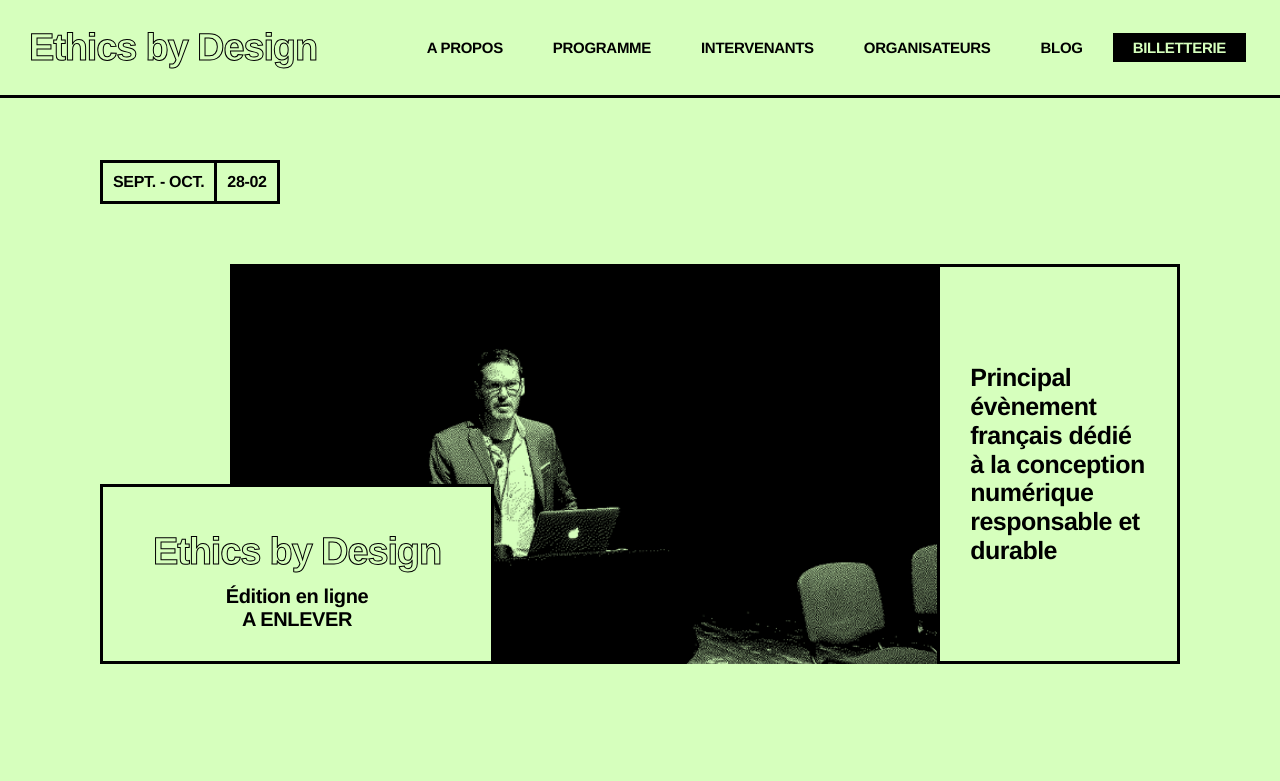
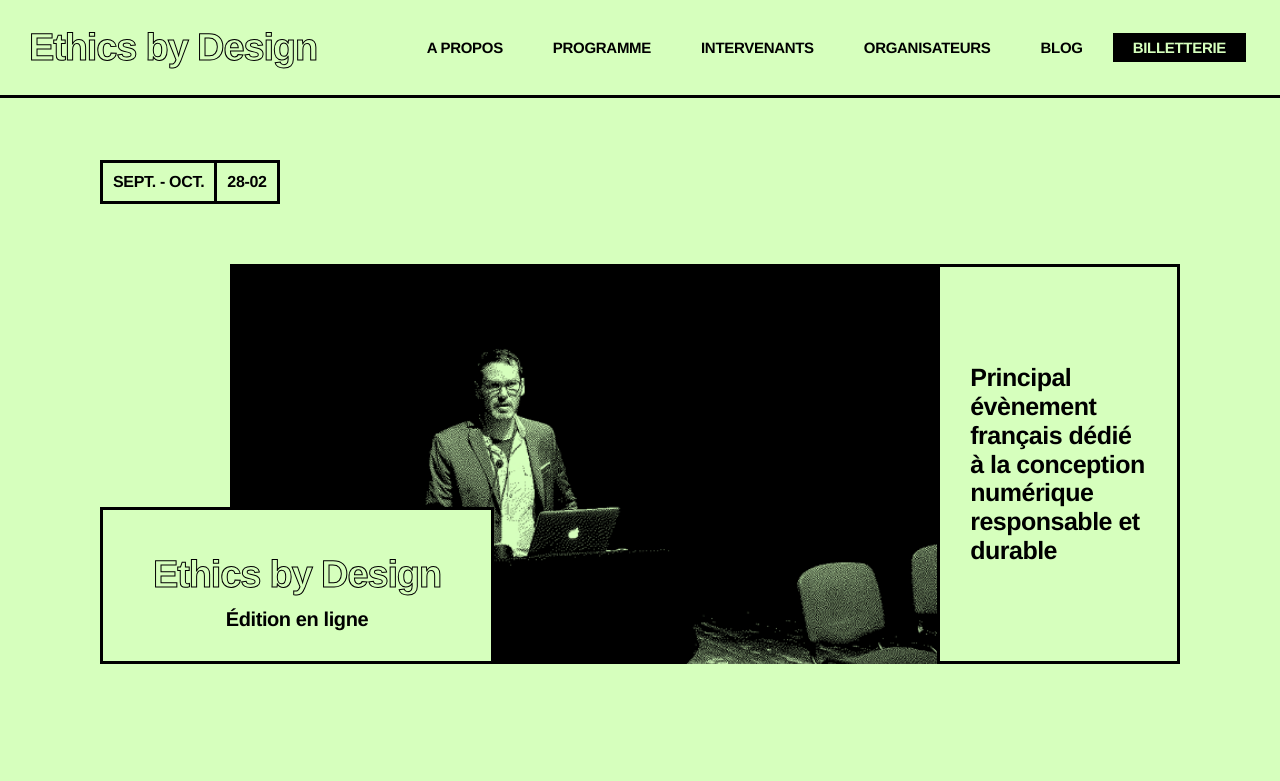
Before and after one commit to Osedea/ethics-by-design_website, a Gatsby site: page / in a window 1280 px wide. Shown: the top 781 px of the page. Built offline with nearby package versions, Linux system fonts and the light colour scheme; Gatsby itself is replaced by a stand-in of ours.

Commit message:
Removed lieuLabel

```diff
--- a/data/homepage/2020.md
+++ b/data/homepage/2020.md
@@ -6,7 +6,6 @@
 path: "/"
 description: Principal évènement français dédié à la conception numérique responsable et durable
 lieu: Édition en ligne
-lieuLabel: A ENLEVER
 media: /images/main.jpg
 linkText: Programme
 linkPath: /programme
--- a/src/pages/index.js
+++ b/src/pages/index.js
@@ -33,7 +33,6 @@
                     month
                     days
                     lieu
-                    lieuLabel
                     media
                     linkText
                     linkPath
@@ -79,7 +78,6 @@
                     <>
                         <Logo />
                         <p>{edition.frontmatter.lieu}</p>
-                        <p>{edition.frontmatter.lieuLabel}</p>
                     </>
                 )}
                 media={edition.frontmatter.media}
```
